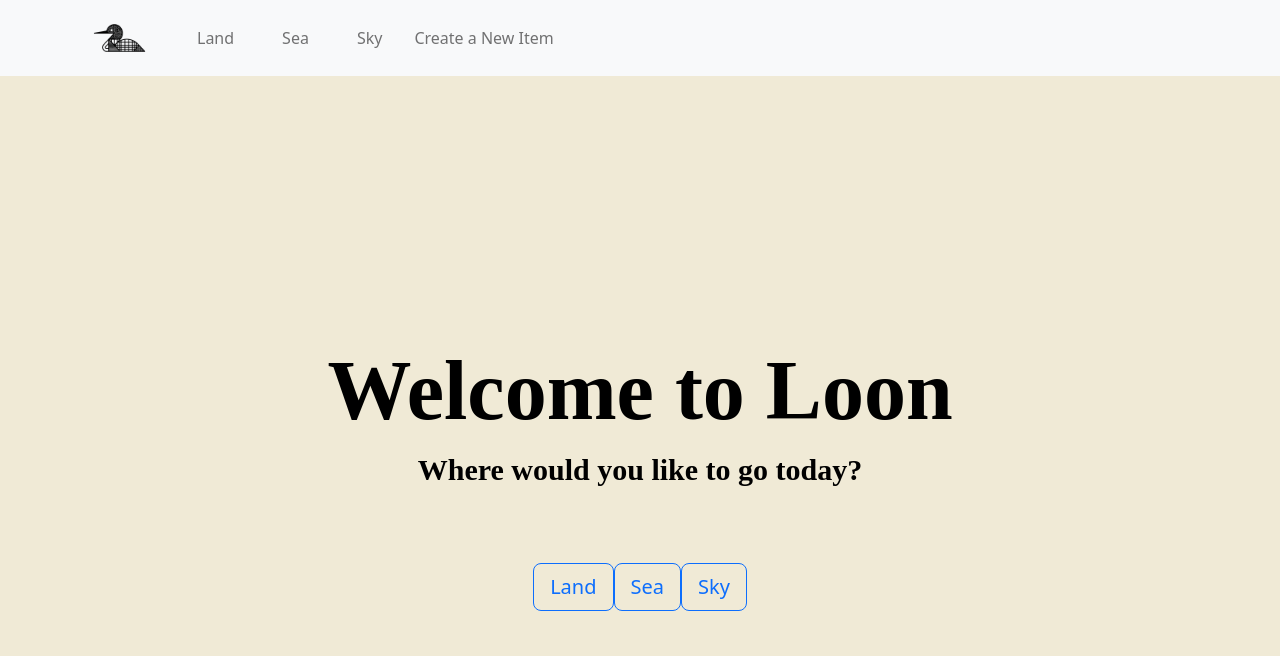
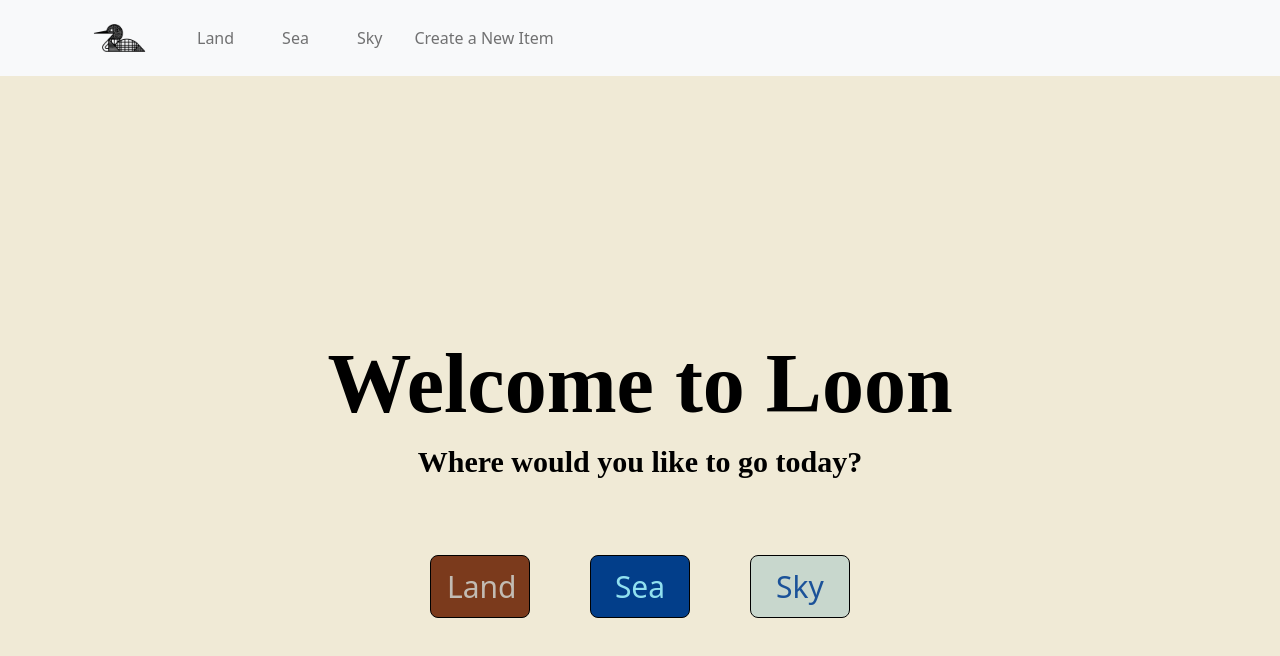
Before and after one commit to Ill-Eagle-Official/loon, a React (Create React App) app in the folder frontend/: page / in a window 1280 px wide. Shown: the top 656 px of the page. Built offline with nearby package versions, Linux system fonts and the light colour scheme.

Commit message:
refactor styling for home page

```diff
--- a/frontend/src/styles/HomePage.css
+++ b/frontend/src/styles/HomePage.css
@@ -25,14 +25,35 @@
   font-weight: bold;
   margin-bottom: 2.5em;
 }
-.home-page .button-container .btn-xxl {
-  padding: 1rem 1.5rem;
-  font-size: 1.5rem;
-  border-radius: 0.3rem;
+.home-page .button-container {
+  display: flex;
+  flex-direction: row;
+  justify-content: center;
+  align-items: center;
 }
-.home-page .button-container .btn-land {
-  color: purple;
-  background-color: #f0ead6;
+.home-page .button-container .land-button {
+  background-color: #7b3a1c;
+  color: #c2bbb3;
+  font-size: 1.25em;
+  margin: 0 1em;
+  border-color: #000000;
+  width: 100px;
+}
+.home-page .button-container .sea-button {
+  background-color: #023e8a;
+  color: #90e0ef;
+  font-size: 1.25em;
+  margin: 0 1em;
+  border-color: #000000;
+  width: 100px;
+}
+.home-page .button-container .sky-button {
+  background-color: #c8d7cd;
+  color: #1b5299;
+  font-size: 1.25em;
+  margin: 0 1em;
+  border-color: #000000;
+  width: 100px;
 }
 
 /*# sourceMappingURL=HomePage.css.map */
--- a/frontend/src/styles/HomePage.scss
+++ b/frontend/src/styles/HomePage.scss
@@ -34,4 +34,40 @@
 
   }
 
+  .button-container {
+
+      display: flex;
+      flex-direction: row;
+      justify-content: center;
+      align-items: center;
+
+      .land-button {
+        background-color: #7b3a1c;
+        color: #c2bbb3;
+        font-size: 1.25em;
+        margin: 0 1em;
+        border-color: #000000;
+        width: 100px;
+      }
+
+      .sea-button {
+        background-color: #023e8a;
+        color: #90e0ef;
+        font-size: 1.25em;
+        margin: 0 1em;
+        border-color: #000000;
+        width: 100px;
+      }
+
+      .sky-button {
+        background-color: #c8d7cd;
+        color: #1b5299;
+        font-size: 1.25em;
+        margin: 0 1em;
+        border-color: #000000;
+        width: 100px;
+      }
+
+  }
+
 }
```
Also changed, not shown: 1 other file (tests, documents, lock files or other folders).
